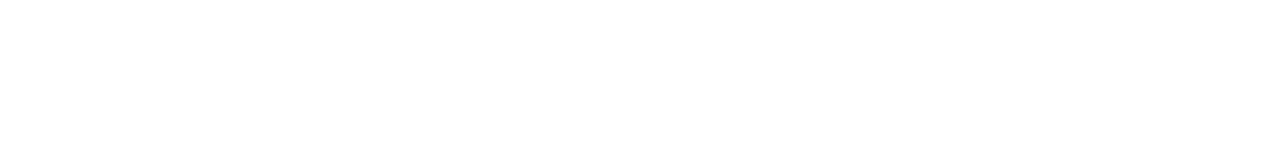
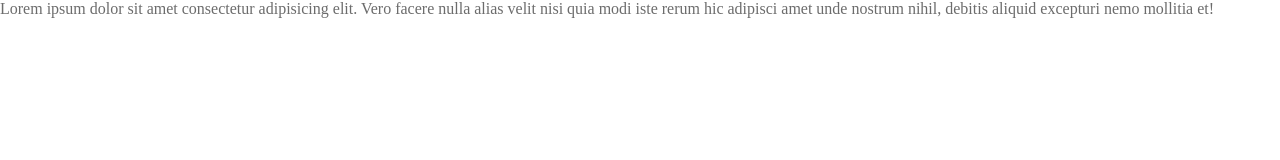
Before and after one commit to cmtavares/travelgram-page, a plain HTML site: page index.html in a window 1280 px wide. Drawn offline with Linux system fonts and the light colour scheme.

Commit message:
initial style guide

```diff
--- a/index.html
+++ b/index.html
@@ -1,12 +1,16 @@
 <!DOCTYPE html>
 <html lang="pt-br">
+
 <head>
     <meta charset="UTF-8">
     <meta name="viewport" content="width=device-width, initial-scale=1.0">
     <title>Travelgram | Perfil de viagens</title>
     <link rel="stylesheet" href="styles/index.css">
 </head>
+
 <body>
+    <p>Lorem ipsum dolor sit amet consectetur adipisicing elit. Vero facere nulla alias velit nisi quia modi iste rerum
+        hic adipisci amet unde nostrum nihil, debitis aliquid excepturi nemo mollitia et!</p>
+</body>
 
-</body>
 </html>
--- a/styles/global.css
+++ b/styles/global.css
@@ -3,3 +3,18 @@
     padding: 0;
     box-sizing: border-box;
 }
+
+:root {
+    --brand-color: #EF5F4C;
+    --background-color: #FFFFFF;
+    --surface-color: #F5F5F5;
+    --skeleton-color: #D9D9D9;
+    --shape-transparency: #ffffff8f;
+    --text-color-primary: #313131;
+    --text-color-secondary: #6C6C6C;
+}
+
+body {
+    color: var(--text-color-secondary);
+    background-color: var(--background-color);
+}
```
Also changed, not shown: assets/AirplaneTilt.svg (added), assets/Image 01.png (added), assets/Image 02.png (added), assets/Image 03.png (added), assets/Image 04.png (added), assets/Image 05.png (added), assets/Image 06.png (added), assets/Image 07.png (added), assets/Image 08.png (added), assets/Image 09.png (added), assets/Image 10.png (added), assets/Image 11.png (added), assets/Image.svg (added), assets/Logo.svg (added), 2 more files, 1 other file.
